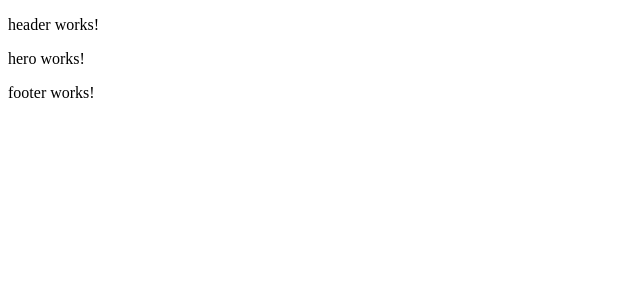
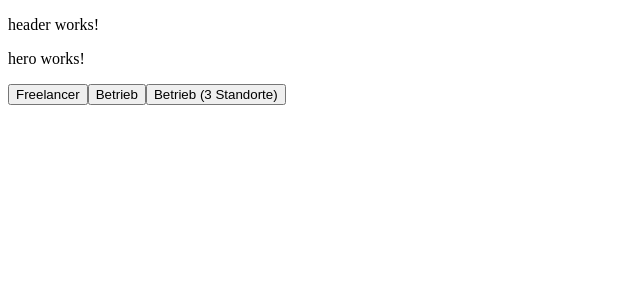
Before and after one commit to K-Micha/studio, an Angular app: page / in a window 1280 px wide. Shown: the top 300 px of the page, without its empty margins (0-640 px from the left). Built offline with nearby package versions, Linux system fonts and the light colour scheme.

Commit message:
Add footer mode switcher

```diff
--- a/src/app/components/footer/footer.html
+++ b/src/app/components/footer/footer.html
@@ -1 +1,11 @@
-<p>footer works!</p>
+<button (click)="mode.businessType.set('freelancer')">
+  Freelancer
+</button>
+
+<button (click)="mode.businessType.set('studio'); mode.locationCount.set(1)">
+  Betrieb
+</button>
+
+<button (click)="mode.businessType.set('studio'); mode.locationCount.set(3)">
+  Betrieb (3 Standorte)
+</button>
--- a/src/app/components/footer/footer.ts
+++ b/src/app/components/footer/footer.ts
@@ -1,4 +1,5 @@
-import { Component } from '@angular/core';
+import { Component, inject } from '@angular/core';
+import { WebsiteModeService } from '../../core/website-mode.service';
 
 @Component({
   selector: 'app-footer',
@@ -6,4 +7,6 @@ import { Component } from '@angular/core';
   templateUrl: './footer.html',
   styleUrl: './footer.scss',
 })
-export class Footer {}
+export class Footer {
+   readonly mode = inject(WebsiteModeService);
+}
```
